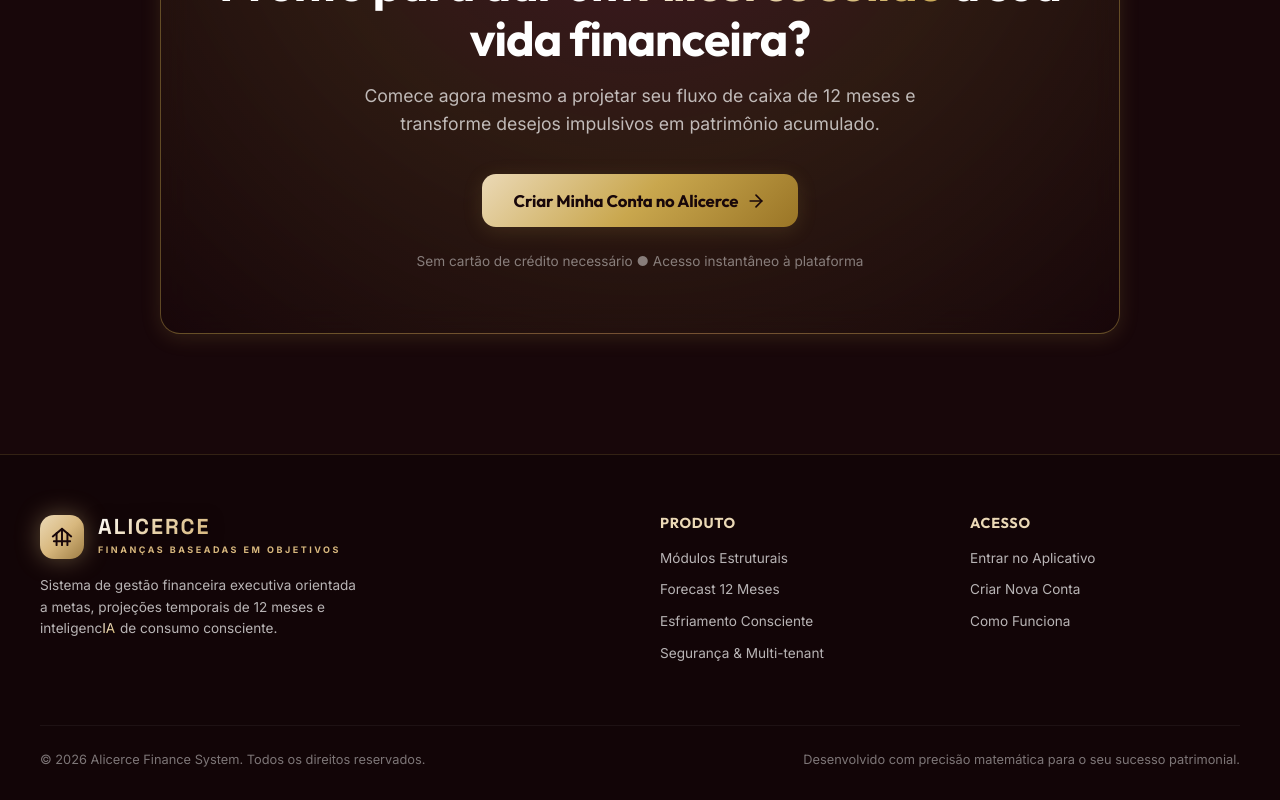
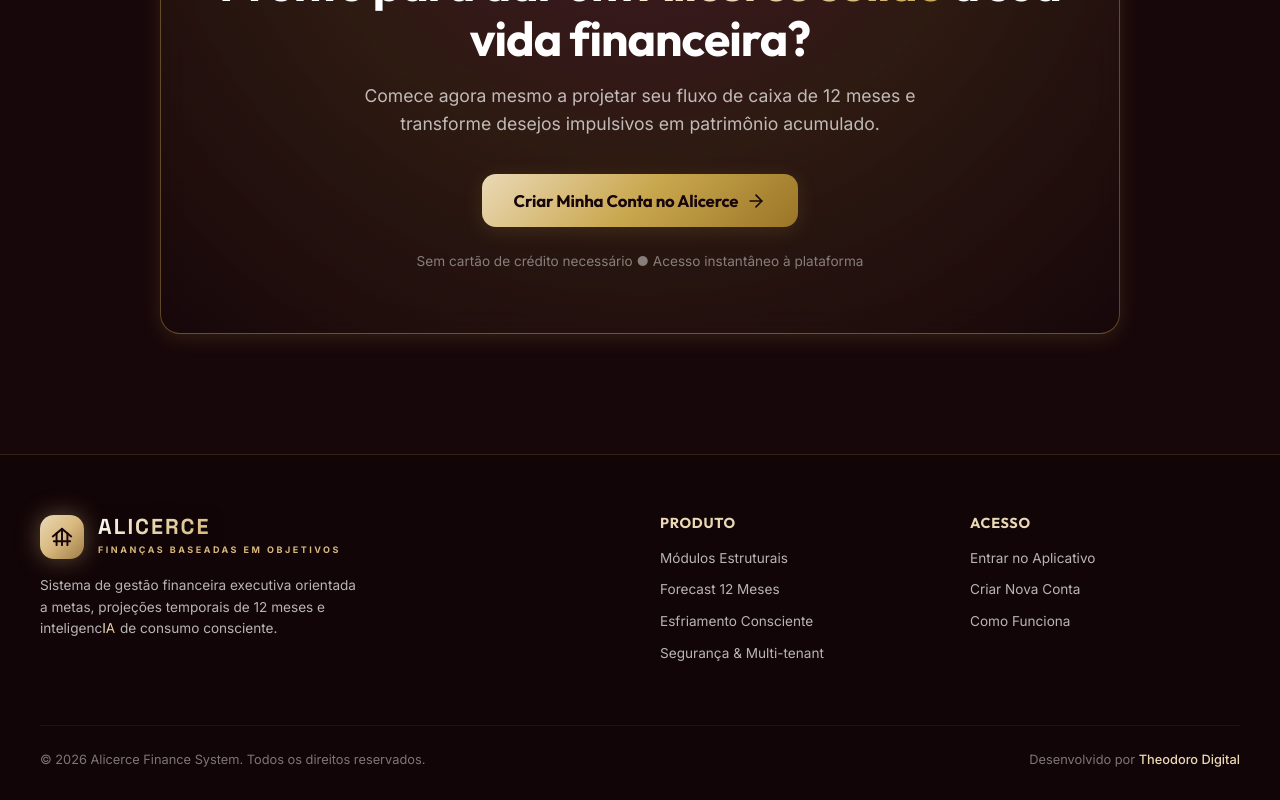
Before and after one commit to EntwicklerMavericks/alicerce-landing-page, a React (Vite) app: page / in a window 1280 px wide. Shown: the part 5635-6435 px from the top of the page. Built offline with nearby package versions, Linux system fonts and the light colour scheme.

Commit message:
feat(landing): adicionar credito Desenvolvido por Theodoro Digital no rodape

```diff
--- a/src/components/layout/Footer.tsx
+++ b/src/components/layout/Footer.tsx
@@ -52,7 +52,17 @@ export const Footer: React.FC = () => {
         {/* BOTTOM COPYRIGHT */}
         <div style={{ borderTop: '1px solid rgba(255,255,255,0.05)', paddingTop: '24px', display: 'flex', justifyContent: 'space-between', alignItems: 'center', flexWrap: 'wrap', gap: '12px', fontSize: '0.8rem', color: 'var(--color-text-dim)' }}>
           <div>© {new Date().getFullYear()} Alicerce Finance System. Todos os direitos reservados.</div>
-          <div>Desenvolvido com precisão matemática para o seu sucesso patrimonial.</div>
+          <div>
+            Desenvolvido por{' '}
+            <a
+              href="https://www.theodorodigital.com/"
+              target="_blank"
+              rel="noopener noreferrer"
+              className="theodoro-link"
+            >
+              Theodoro Digital
+            </a>
+          </div>
         </div>
       </div>
 
@@ -64,6 +74,16 @@ export const Footer: React.FC = () => {
         .footer-link:hover {
           color: var(--color-gold-light);
         }
+        .theodoro-link {
+          color: var(--color-gold-light);
+          font-weight: 500;
+          text-decoration: none;
+          transition: color var(--transition-fast), text-shadow var(--transition-fast);
+        }
+        .theodoro-link:hover {
+          color: var(--color-gold-bright);
+          text-decoration: underline;
+        }
       `}</style>
     </footer>
   );
```
